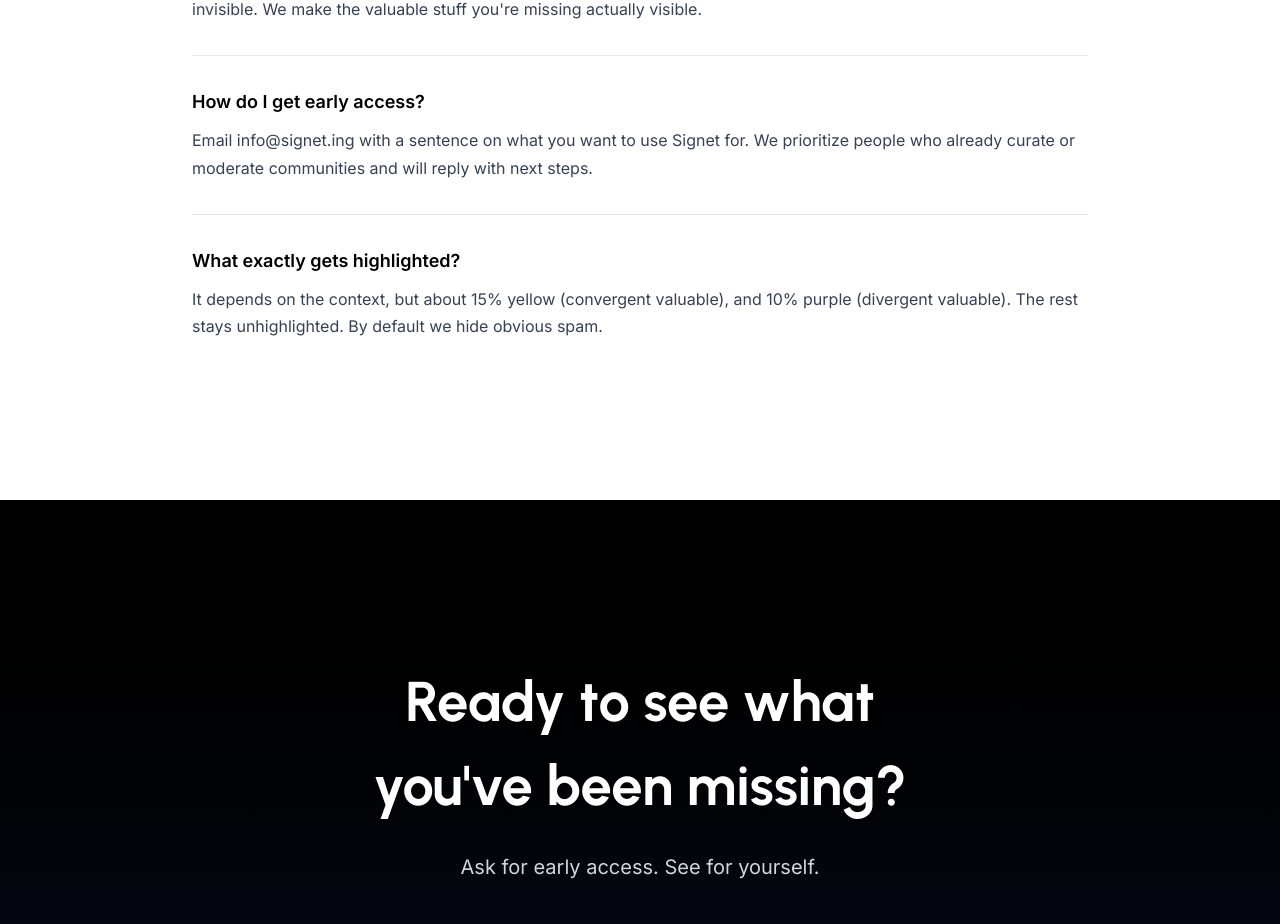
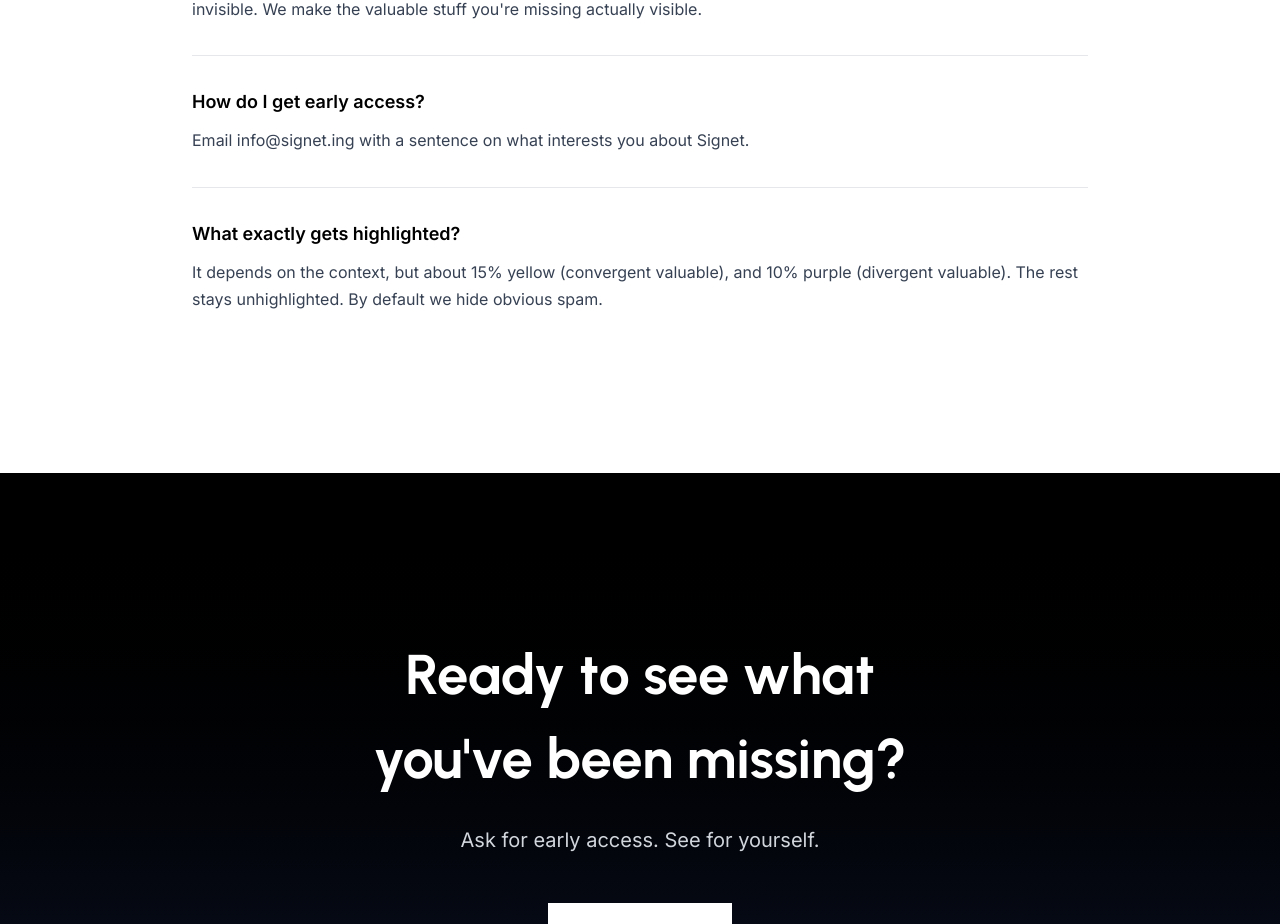
Before and after one commit to signeting/signet-landing, a React (Vite) app: page / in a window 1280 px wide. Shown: the part 8798-9722 px from the top of the page. Built offline with nearby package versions, Linux system fonts and the light colour scheme.

Commit message:
chore: update animation speed and copy

```diff
--- a/package.json
+++ b/package.json
@@ -1,6 +1,6 @@
 {
   "name": "signet-landing",
-  "version": "0.1.9",
+  "version": "0.1.10",
   "private": true,
   "license": "MIT",
   "scripts": {
--- a/src/App.tsx
+++ b/src/App.tsx
@@ -2,7 +2,7 @@ import { motion } from 'motion/react';
 import { useState, useEffect } from 'react';
 import DemoThread from './components/DemoThread';
 
-const SPEED_MULTIPLIER = 0.2;
+const SPEED_MULTIPLIER = 0.3;
 const speed = (value: number) => value * SPEED_MULTIPLIER;
 
 export default function App() {
@@ -706,7 +706,7 @@ export default function App() {
               },
               {
                 q: "How do I get early access?",
-                a: "Email info@signet.ing with a sentence on what you want to use Signet for. We prioritize people who already curate or moderate communities and will reply with next steps."
+                a: "Email info@signet.ing with a sentence on what interests you about Signet."
               },
               {
                 q: "What exactly gets highlighted?",
```
Also changed, not shown: 1 other file (tests, documents, lock files or other folders).
